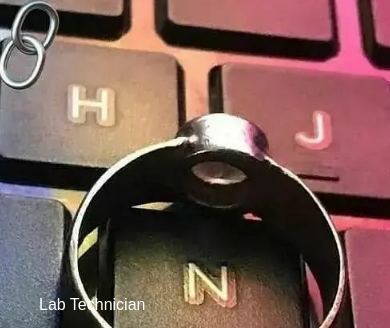
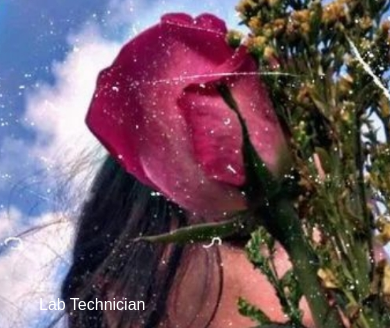
Before and after one commit to bhatfaisal06/portfolio, a plain HTML site: page index.html in a window 390 px wide. Shown: the part 166-494 px from the top of the page. Drawn offline with Linux system fonts and the light colour scheme.

Commit message:
Update style.css

```diff
--- a/style.css
+++ b/style.css
@@ -369,7 +369,7 @@ nav .fa-solid{
 
 @media only screen and (max-width: 600px){
     #header{
-        background-image: url(Images/phone.png.jpg);
+        background-image: url(Images/profile.png.jpg);
     }
     .header-text{
         margin-top: 100%;
```
